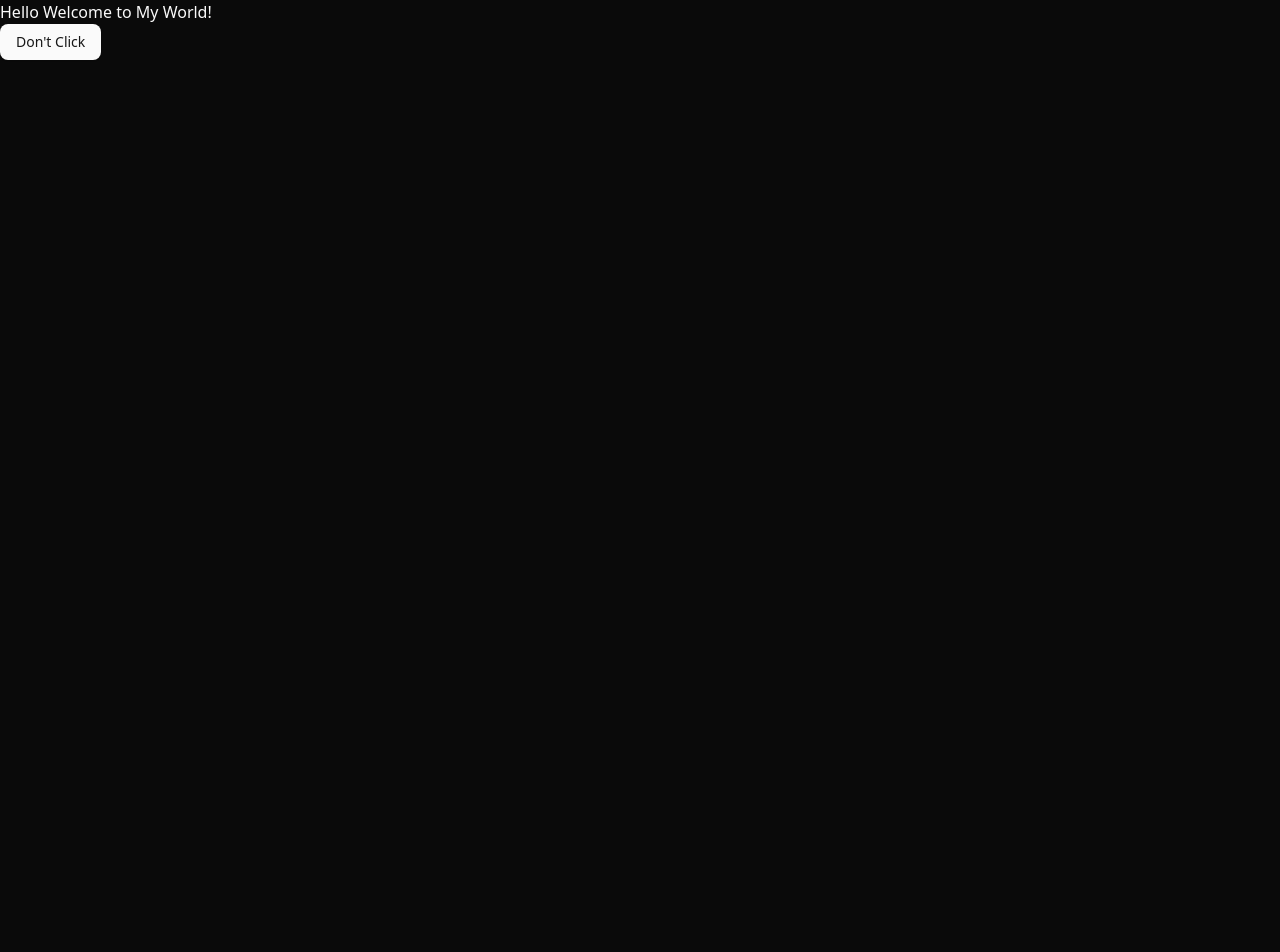
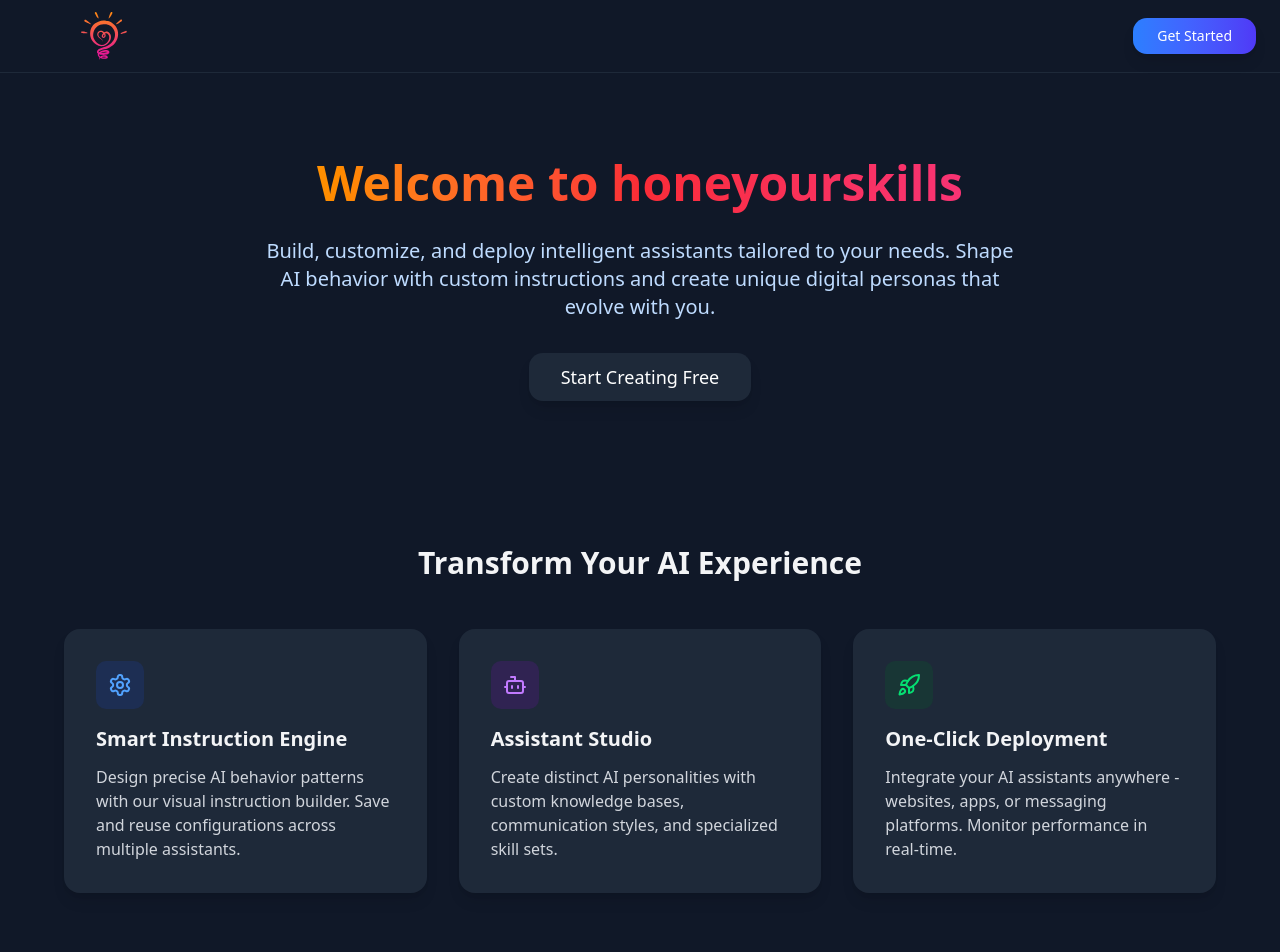
Before and after one commit to rahulsamant37/honemyskills, a Next.js app: page / in a window 1280 px wide. Shown: the top 952 px of the page. Before the commit the page ends 800 px from the top, so only its background shows below. Built offline with nearby package versions, Linux system fonts and the light colour scheme; no server answers.

Commit message:
updating Landing-Page for better user-exprience

```diff
--- a/app/(auth)/sign-in/page.tsx
+++ b/app/(auth)/sign-in/page.tsx
@@ -43,7 +43,7 @@ function SignIn() {
                   width={100}
                   height={100}
               />
-              <h2 className='text-2xl'>Sign In To honemyskills Website</h2>
+              <h2 className='text-2xl'>Sign In To honeyourskills Website</h2>
               <Button className='cursor-pointer' onClick={()=>googleLogin()}>Sign In With Gmail</Button>
           </div>
       </div>
--- a/app/(main)/workspace/_components/Profile.tsx
+++ b/app/(main)/workspace/_components/Profile.tsx
@@ -66,7 +66,7 @@ function Profile({openDialog,setOpenDialog}:any) {
                                     <h2 className='font-bold text-lg'>$10/month</h2>
                                 </div>
                                 <hr className='my-3' />
-                                <Button className='w-full'> <WalletCardsIcon /> Upgrade (10$)</Button>
+                                <Button className='w-full cursor-pointer'> <WalletCardsIcon /> Upgrade (10$)</Button>
                             </div>
                         </div>
                     </DialogDescription>
--- /dev/null
+++ b/app/landing-page.tsx
@@ -0,0 +1,122 @@
+"use client"
+
+import Link from "next/link";
+import Image from "next/image";
+import { useRouter } from "next/navigation";
+import { Button } from '@/components/ui/button';
+import { useContext } from "react";
+import { AuthContext } from '@/context/AuthContext';
+import { Settings, Bot, Rocket } from 'lucide-react';
+
+export default function LandingPage() {
+    const router = useRouter();
+    const { user } = useContext(AuthContext);
+    const SettingsIcon = Settings;
+    const BotIcon = Bot;
+    const RocketIcon = Rocket;
+
+    const handleGetStarted = () => {
+      router.push('/sign-in');
+    };
+
+    return (
+    <div className="flex flex-col min-h-screen dark:bg-gray-900">
+        {/* Header */}
+        <header className="flex justify-between items-center px-6 py-3 border-b border-gray-200 dark:border-gray-800">
+          <Link href="/">
+            <div className="relative w-40 h-12">
+              <Image
+                src="/logo.svg"
+                alt="Logo"
+                fill
+                className="object-contain"
+              />
+            </div>
+          </Link>
+          <Button
+            onClick={handleGetStarted}
+            className="px-6 py-2 bg-gradient-to-r from-blue-500 to-indigo-600 hover:from-blue-600 hover:to-indigo-700 text-white rounded-xl transition-transform hover:scale-105 shadow-lg cursor-pointer"
+          >
+            Get Started
+          </Button>
+        </header>
+
+        {/* Main Content */}
+        <main className="flex-1">
+          {/* Hero Section */}
+          <section className="relative py-20 px-4 bg-gradient-to-br from-blue-600 via-purple-600 to-pink-600 dark:from-blue-800 dark:via-purple-800 dark:to-pink-800 text-white">
+            <div className="max-w-6xl mx-auto text-center">
+              <h1 className="text-4xl md:text-5xl font-bold mb-6 leading-tight animate-[fadeIn_1s_ease-in] text-transparent bg-clip-text bg-gradient-to-r from-yellow-400 via-red-500 to-pink-500">
+                Welcome to honeyourskills
+              </h1>
+              <p className="text-lg md:text-xl mb-8 text-blue-100/90 dark:text-blue-200 max-w-3xl mx-auto">
+                Build, customize, and deploy intelligent assistants tailored to your needs.
+                Shape AI behavior with custom instructions and create unique digital personas
+                that evolve with you.
+              </p>
+              <div className="flex gap-4 justify-center">
+                <Button
+                  className="px-8 py-6 text-lg bg-white text-blue-600 rounded-xl hover:bg-gray-100
+                  dark:bg-gray-800 dark:text-white dark:hover:bg-gray-700 transition-transform hover:scale-105 shadow-lg cursor-pointer"
+                  onClick={handleGetStarted}
+                >
+                  Start Creating Free
+                </Button>
+              </div>
+            </div>
+          </section>
+
+          {/* Features Section */}
+          <section className="py-16 px-4 bg-gray-50 dark:bg-gray-900/50">
+            <div className="max-w-6xl mx-auto">
+              <h2 className="text-3xl font-bold text-center mb-12 text-gray-800 dark:text-gray-100">
+                Transform Your AI Experience
+              </h2>
+              <div className="grid md:grid-cols-3 gap-8">
+                {/* Instruction Crafting Card */}
+                <div className="bg-white dark:bg-gray-800 p-8 rounded-2xl shadow-lg hover:shadow-xl transition-shadow">
+                  <div className="w-12 h-12 bg-blue-100 dark:bg-blue-900/30 rounded-lg flex items-center justify-center mb-4">
+                    <SettingsIcon className="w-6 h-6 text-blue-600 dark:text-blue-400" />
+                  </div>
+                  <h3 className="text-xl font-semibold mb-3 dark:text-gray-100">Smart Instruction Engine</h3>
+                  <p className="text-gray-600 dark:text-gray-300">
+                    Design precise AI behavior patterns with our visual instruction builder.
+                    Save and reuse configurations across multiple assistants.
+                  </p>
+                </div>
+
+                {/* Assistant Studio Card */}
+                <div className="bg-white dark:bg-gray-800 p-8 rounded-2xl shadow-lg hover:shadow-xl transition-shadow">
+                  <div className="w-12 h-12 bg-purple-100 dark:bg-purple-900/30 rounded-lg flex items-center justify-center mb-4">
+                    <BotIcon className="w-6 h-6 text-purple-600 dark:text-purple-400" />
+                  </div>
+                  <h3 className="text-xl font-semibold mb-3 dark:text-gray-100">Assistant Studio</h3>
+                  <p className="text-gray-600 dark:text-gray-300">
+                    Create distinct AI personalities with custom knowledge bases,
+                    communication styles, and specialized skill sets.
+                  </p>
+                </div>
+
+                {/* Deployment Card */}
+                <div className="bg-white dark:bg-gray-800 p-8 rounded-2xl shadow-lg hover:shadow-xl transition-shadow">
+                  <div className="w-12 h-12 bg-green-100 dark:bg-green-900/30 rounded-lg flex items-center justify-center mb-4">
+                    <RocketIcon className="w-6 h-6 text-green-600 dark:text-green-400" />
+                  </div>
+                  <h3 className="text-xl font-semibold mb-3 dark:text-gray-100">One-Click Deployment</h3>
+                  <p className="text-gray-600 dark:text-gray-300">
+                    Integrate your AI assistants anywhere - websites, apps,
+                    or messaging platforms. Monitor performance in real-time.
+                  </p>
+                </div>
+              </div>
+            </div>
+          </section>
+        </main>
+
+        {/* Footer */}
+        <footer className="text-center py-4 bg-gray-50 dark:bg-gray-900 border-t border-gray-200 dark:border-gray-800 text-sm text-gray-500 dark:text-gray-400">
+          © {new Date().getFullYear()} HoneYourSkills. All rights reserved.
+        </footer>
+    </div>
+  );
+}
--- a/app/page.tsx
+++ b/app/page.tsx
@@ -1,11 +1,9 @@
 import { Button } from "@/components/ui/button";
 import Image from "next/image";
+import LandingPage from "./landing-page";
 
 export default function Home() {
   return (
-    <div>
-      <h2>Hello Welcome to My World!</h2>
-      <Button>Don't Click</Button>
-    </div>
+    <LandingPage />
   );
 }
--- a/tailwind.config.ts
+++ b/tailwind.config.ts
@@ -3,7 +3,11 @@ import scrollbarHide from 'tailwind-scrollbar-hide'
 
 export default {
   theme: {
-    // ...
+    extend: {
+      backgroundImage: {
+        'gradient-to-br': 'linear-gradient(to bottom right, var(--tw-gradient-stops))',
+      },
+    },
   },
   plugins: [scrollbarHide]
 } satisfies Config
```
